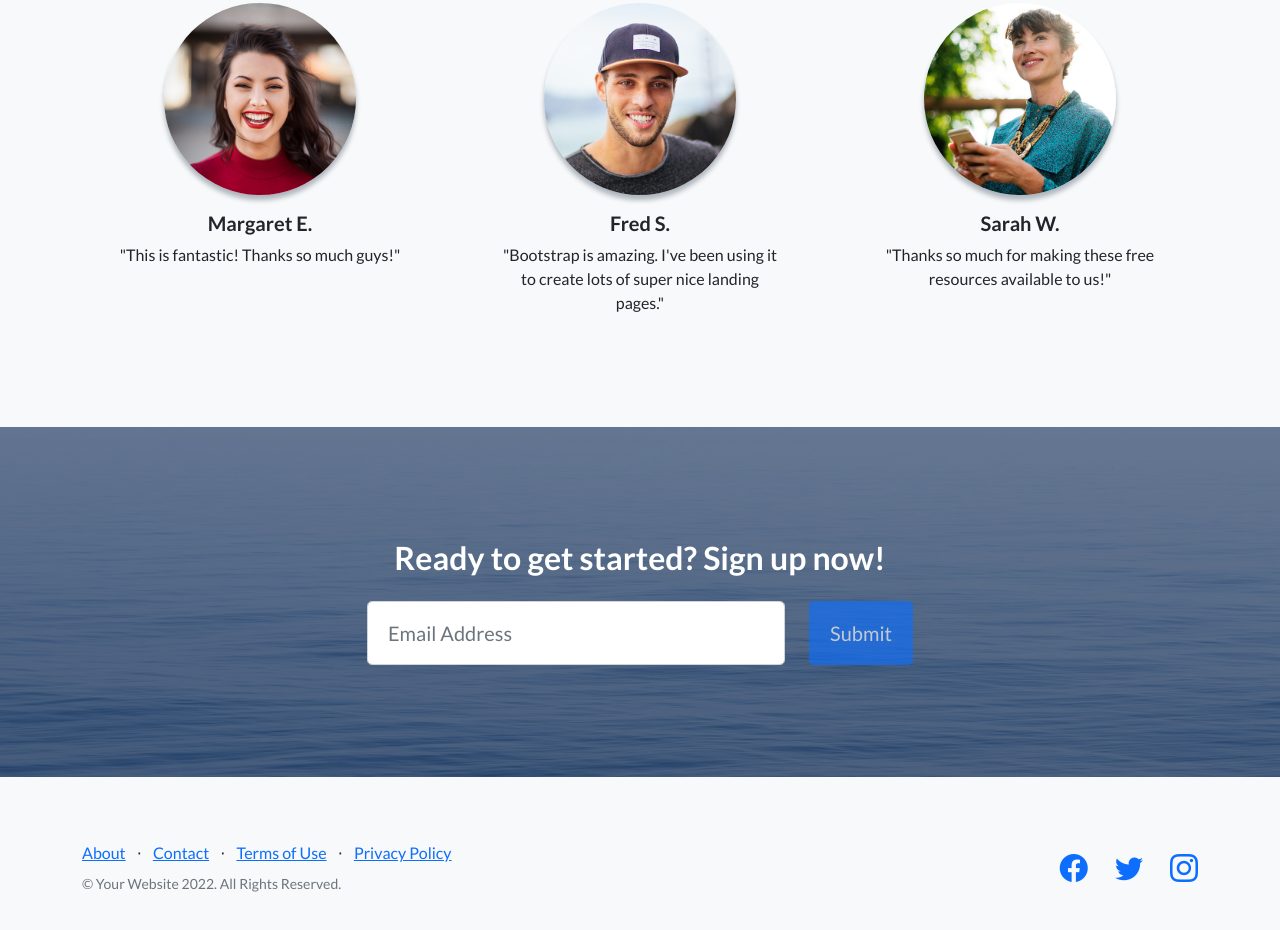
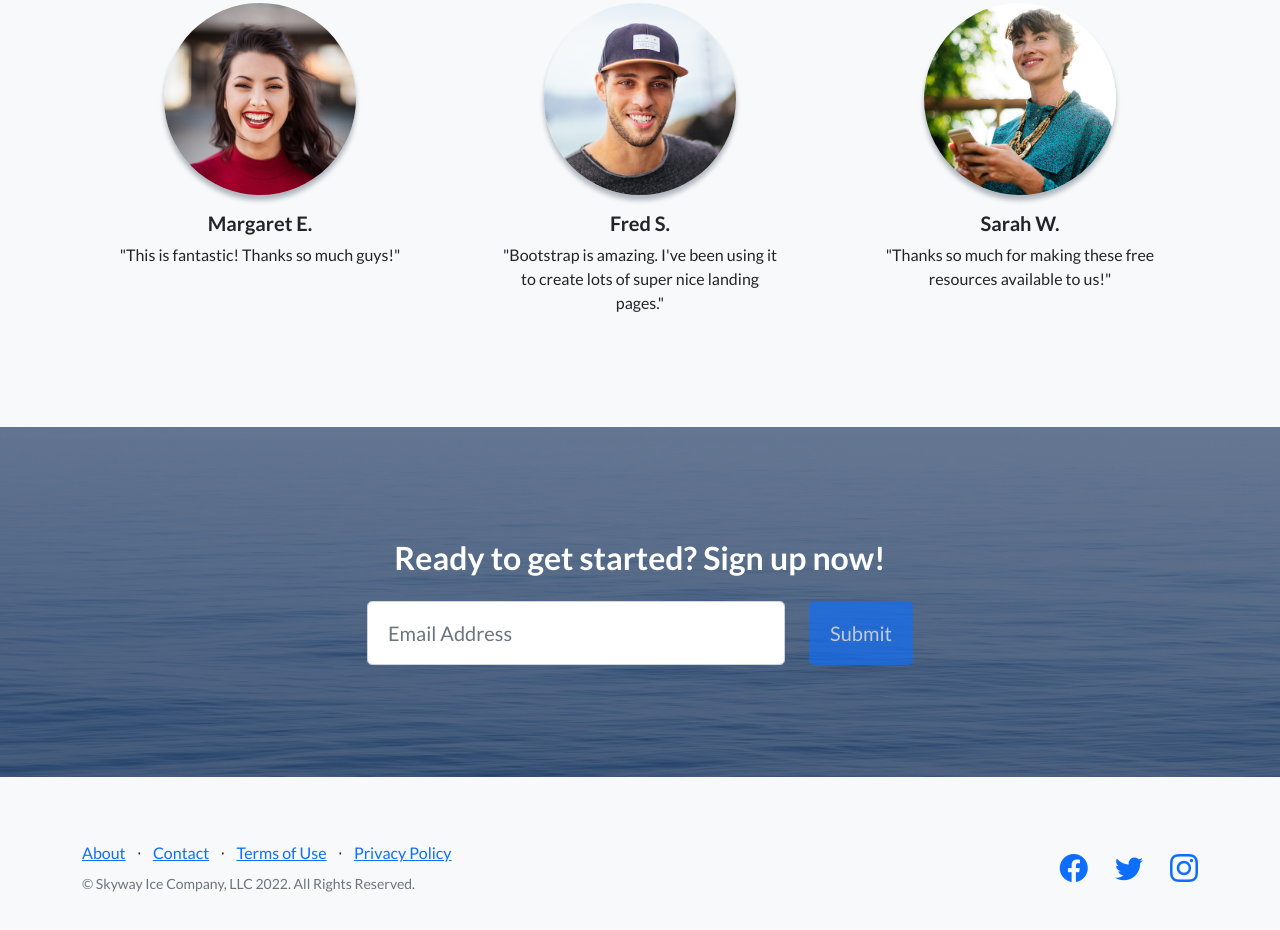
Before and after one commit to skywayice/skywayice.github.io, a plain HTML site: page index.html in a window 1280 px wide. Shown: the part 2890-3820 px from the top of the page. Drawn offline with nearby package versions, Linux system fonts and the light colour scheme.

Commit message:
copyright update

```diff
--- a/index.html
+++ b/index.html
@@ -189,7 +189,7 @@
                             <li class="list-inline-item">⋅</li>
                             <li class="list-inline-item"><a href="#!">Privacy Policy</a></li>
                         </ul>
-                        <p class="text-muted small mb-4 mb-lg-0">&copy; Your Website 2022. All Rights Reserved.</p>
+                        <p class="text-muted small mb-4 mb-lg-0">&copy; Skyway Ice Company, LLC 2022. All Rights Reserved.</p>
                     </div>
                     <div class="col-lg-6 h-100 text-center text-lg-end my-auto">
                         <ul class="list-inline mb-0">
```
